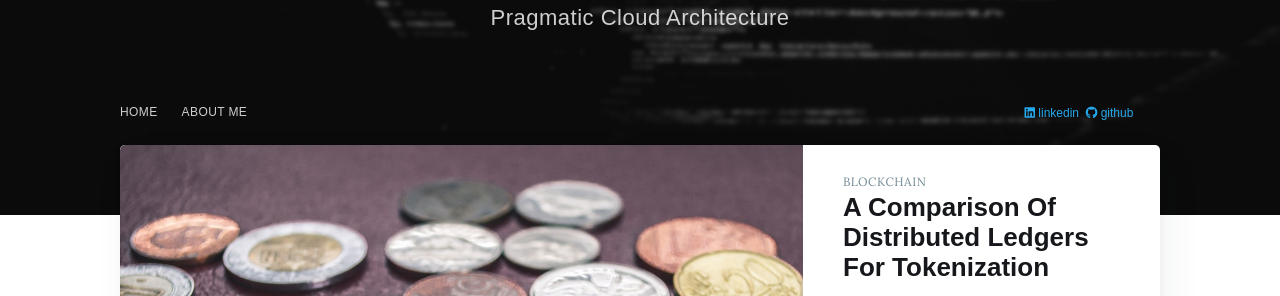
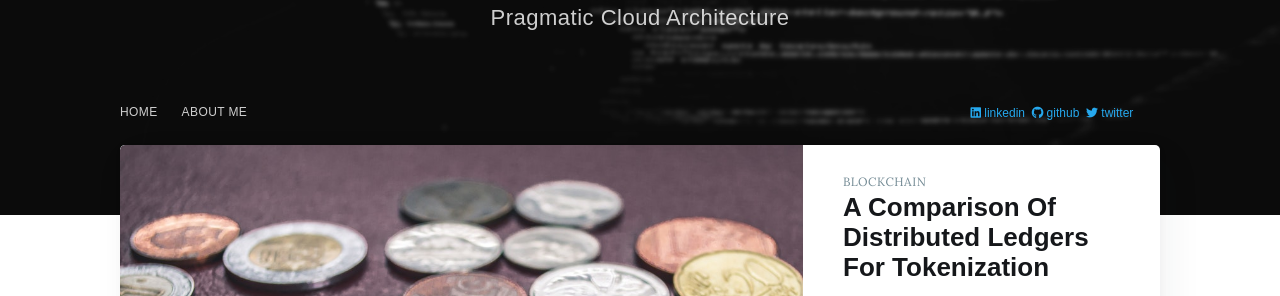
Before and after one commit to darrylanderson/darrylanderson.github.io, a Jekyll site: the page built from index.html, in a window 1280 px wide. Shown: the part 184-480 px from the top of the page. Built offline with Jekyll 4.4.1, drawn with Linux system fonts in a browser that asks for light colours; nearby versions of some CDN libraries; the list of posts is cut into pages by our own code; comment, search, counter and statistics services are not loaded.

Commit message:
restoring twitter account links
Restoring twitter account links, given that they now at least enforce some
measure of sanity around content that incites violence and promotes hate.

```diff
--- a/_config.yml
+++ b/_config.yml
@@ -24,7 +24,7 @@
 subscribers: False # you need to connect an external service for this to work,
 # if 'True' the submit button is disabled for now, but you can change that
 # by editing `_includes/subscribe-form.html`
-#twitter: DarrylAnderson_ # replace by your username
+twitter: DarrylAnderson_ # replace by your username
 #facebook: ghost # replace by your username
 
 # Disqus
--- a/_data/authors.yml
+++ b/_data/authors.yml
@@ -7,5 +7,5 @@
   bio: Darryl provides technology advisement, design, and development services to early and growth stage software companies.
   picture: content/images/2018/03/ProfilePhoto-round-1.png
   facebook: False
-  twitter: False
+  twitter: DarrylAnderson_
   cover: False
--- a/_includes/site-nav.html
+++ b/_includes/site-nav.html
@@ -21,6 +21,10 @@
             <i class="fab fa-github"></i> github
           </a>
           &nbsp;&nbsp;
+          <a href="https://twitter.com/DarrylAnderson_" target="_blank" rel="noopener">
+            <i class="fab fa-twitter"></i> twitter
+          </a>
+          &nbsp;&nbsp;
         </div>
         {% if site.subscribers %}
             <a class="subscribe-button" href="#subscribe">Subscribe</a>
```
Also changed, not shown: about/index.md (+1 -0 lines).
